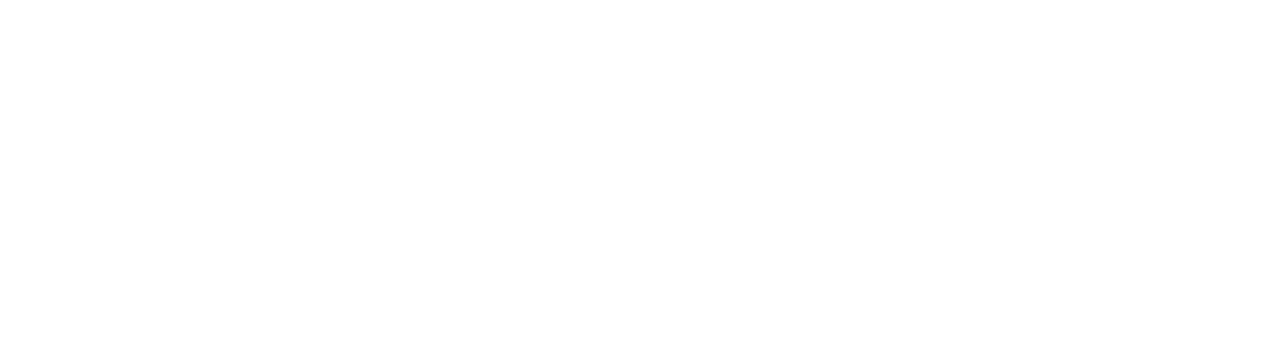
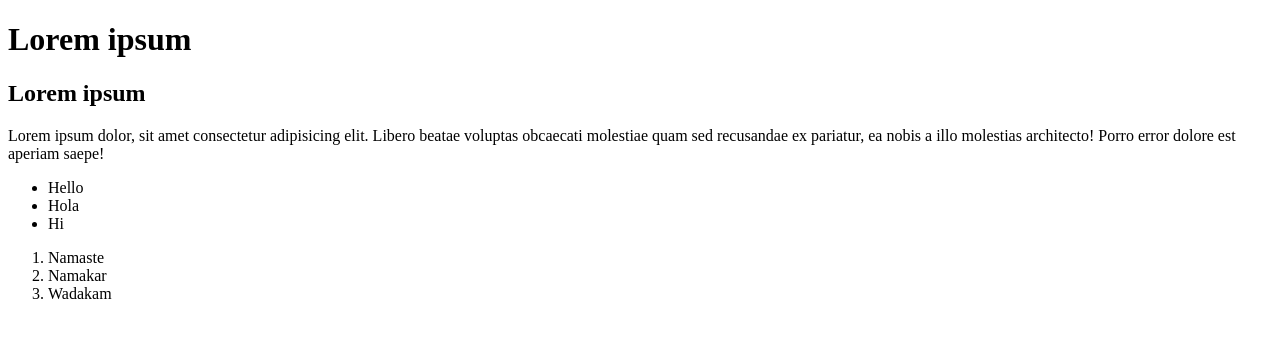
Before and after one commit to RobinKartikeyaKhatri/crap-portfolio-second-instance, a plain HTML site: page index.html in a window 1280 px wide. Drawn offline with Linux system fonts and the light colour scheme.

Commit message:
added index html

```diff
--- a/index.html
+++ b/index.html
@@ -1,9 +1,24 @@
 <!DOCTYPE html>
 <html lang="en">
 <head>
-    <title>crap portfolio</title>
+    <meta charset="UTF-8">
+    <meta name="viewport" content="width=device-width, initial-scale=1.0">
+    <meta http-equiv="X-UA-Compatible" content="ie=edge">
+    <title>This code is from index-html branch</title>
 </head>
 <body>
-
+    <h1>Lorem ipsum</h1>
+    <h2>Lorem ipsum</h2>
+    <p>Lorem ipsum dolor, sit amet consectetur adipisicing elit. Libero beatae voluptas obcaecati molestiae quam sed recusandae ex pariatur, ea nobis a illo molestias architecto! Porro error dolore est aperiam saepe!</p>
+    <ul>
+        <li>Hello</li>
+        <li>Hola</li>
+        <li>Hi</li>
+    </ul>
+    <ol>
+        <li>Namaste</li>
+        <li>Namakar</li>
+        <li>Wadakam</li>
+    </ol>
 </body>
 </html>
```
